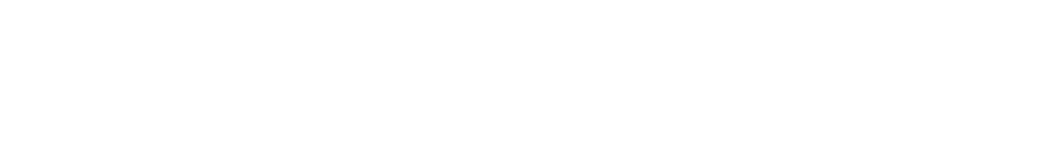
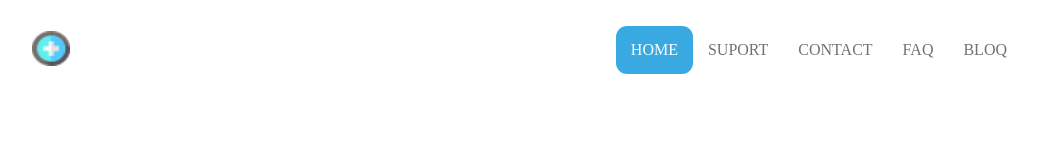
Before and after one commit to robertsudoliveira/Mais_Sa-de_Sp, a plain HTML site: page index.html in a window 1280 px wide. Shown: the whole page, without its empty margins (113-1151 px from the left). Drawn offline with Linux system fonts and the light colour scheme.

Commit message:
realiado a parte do header

```diff
--- a/index.html
+++ b/index.html
@@ -1,17 +1,38 @@
 <!DOCTYPE html>
 <html lang="pt-br">
+
 <head>
     <meta charset="UTF-8">
     <meta http-equiv="X-UA-Compatible" content="IE=edge">
     <meta name="viewport" content="width=device-width, initial-scale=1.0">
-    <link href="style.css"  rel="stylesheet">
+    <link href="style.css" rel="stylesheet">
     <link rel="icon" href="./image/mais.png">
     <title>Mais Saúde Sp</title>
 </head>
+
 <body>
+    <!--Cabeçalho usamos a tag Heeader para ser mais semantico-->
+    <header>
+        <div class="container">
+            <div class="logo">
+                <a href=""><img src="./image/mais (1).png" height="35px" width="38px"></a>
+            </div>
+            <div class="menu">
+                <nav>
+                    <ul>
 
+                        <li class="active"><a href="">HOME</a></li>
+                        <li><a href="">Suport</a></li>
+                        <li><a href="">Contact</a></li>
+                        <li><a href="">FAQ</a></li>
+                        <li><a href="">bloq</a></li>
+                    </ul>
+                </nav>
+            </div>
+        </div>
+    </header>
+    <script src="app.js"></script>
+    </div>
+</body>
 
-    <script src="app.js"></script>
-</div>
-</body>
 </html>
--- a/style.css
+++ b/style.css
@@ -0,0 +1,60 @@
+body{
+    margin: 0;
+    padding: 0;
+
+
+}
+
+header{
+    display: flex;
+    justify-content: center;
+    height: 120px;
+
+}
+.container{
+    display: flex;
+    justify-content: space-between;
+    width: 990px;
+    background-attachment: fixed;
+    height: 100px;
+}
+.logo{
+display: flex;
+align-items: center;
+
+
+
+}
+
+.menu{
+text-decoration: none;
+display: flex;
+justify-content: center;
+align-items: center;
+
+}
+nav ul,
+nav li{
+
+    list-style: none;
+    text-decoration: none;
+    margin: 0;
+    padding: 0;
+}
+nav ul{
+    display: flex;
+}
+nav a{
+    text-decoration: none;
+    display: block;
+    padding: 15px;
+    text-transform: uppercase;
+    color: #727272;
+    border-radius: 11px;
+}
+nav .active a,
+nav a:hover{
+    background-color: #39aae1;
+    color: white;
+
+}
```
Also changed, not shown: image/mais (1).png (added).
